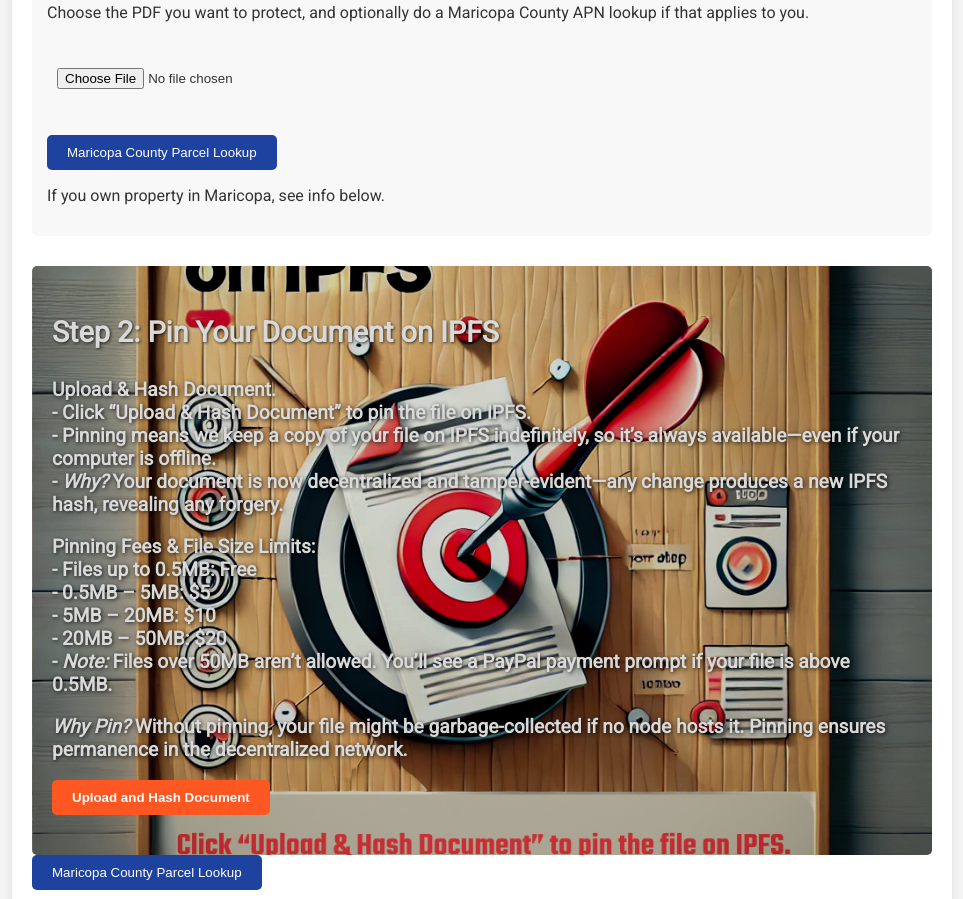
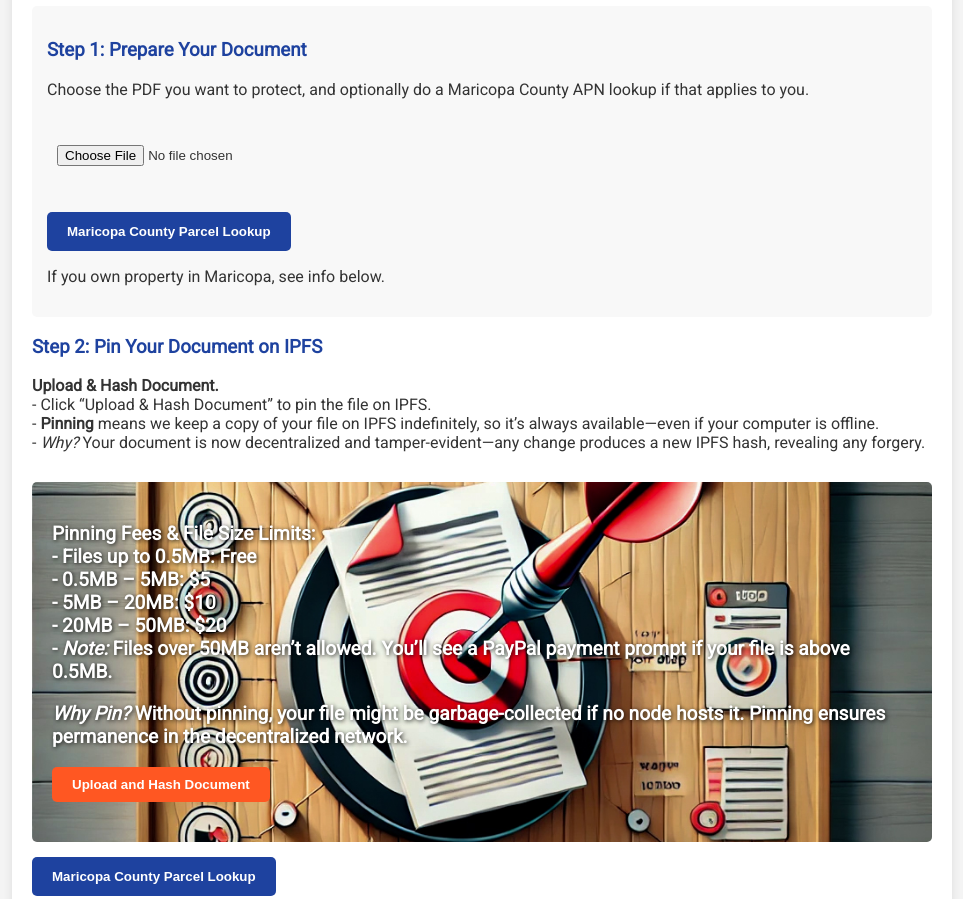
Before and after one commit to Lpierzina/MyTitleLock1, a plain HTML site: page index.html in a window 1280 px wide. Shown: the part 479-1378 px from the top of the page, without its empty margins (158-1121 px from the left). Drawn offline with nearby package versions, Linux system fonts and the light colour scheme; no server answers.

Commit message:
Update index.html
updated step2 background and spaced out buttons

```diff
--- a/index.html
+++ b/index.html
@@ -51,11 +51,17 @@
     button {
 	  background-color: #1e429f;
 	  color: white;
-      padding: 10px 20px;
+	  padding: 12px 20px;  /* Slightly increased padding */
 	  border: none;
 	  border-radius: 5px;
 	  cursor: pointer;
-    }
+	  font-weight: bold;
+	  margin-top: 15px;  /* Increased space above the button */
+	  margin-bottom: 15px;  /* Increased space below the button */
+	  display: block; /* Ensures buttons are on separate lines */
+	  width: fit-content; /* Prevents buttons from stretching */
+	}
+
     button:disabled {
       background-color: #ccc;
       cursor: not-allowed;
@@ -119,6 +125,7 @@
   color: white;
   text-shadow: 1px 1px 3px rgba(0, 0, 0, 0.7);
   z-index: 1;
+	   // background: rgba(0, 0, 0, 0.15) !important; /* Reduce overlay darkness */
 }
 
 
@@ -130,7 +137,7 @@
   left: 0;
   width: 100%;
   height: 100%;
-  background: rgba(0, 0, 0, 0.15) !important; /* Reduce overlay darkness */
+
   z-index: 0;
   border-radius: 5px;
   pointer-events: none;
@@ -497,7 +504,6 @@
   </div>
 
   <!-- Step 2: Pin to IPFS -->
-  <div class="ipfs-section">
 <h3>Step 2: Pin Your Document on IPFS</h3>
 <p>
   <strong>Upload &amp; Hash Document.</strong><br/>
@@ -508,6 +514,8 @@
     produces a new IPFS hash, revealing any forgery.
 </p>
 
+<!-- Background image section -->
+<div class="ipfs-section">
   <p>
     <strong>Pinning Fees &amp; File Size Limits:</strong><br/>
     - Files up to 0.5MB: <strong>Free</strong><br/>
@@ -521,11 +529,12 @@
     <em>Why Pin?</em> Without pinning, your file might be garbage-collected if no node
     hosts it. Pinning ensures permanence in the decentralized network.
   </p>
-    <!-- The "Upload and Hash Document" button that calls handleFileAndPayment() -->
+  <!-- The "Upload and Hash Document" button -->
   <button id="uploadBtn" onclick="handleFileAndPayment()">Upload and Hash Document</button>
   <div id="paypal-button-container" style="display:none; margin-bottom:20px;"></div>
   <p id="hashOutput"></p>
 </div>
+
 
     <!-- PayPal button container (hidden by default) -->
     <div id="paypal-button-container" style="display:none; margin-bottom:20px;"></div>
```
Lines whose indentation alone changed are shown as unchanged.
